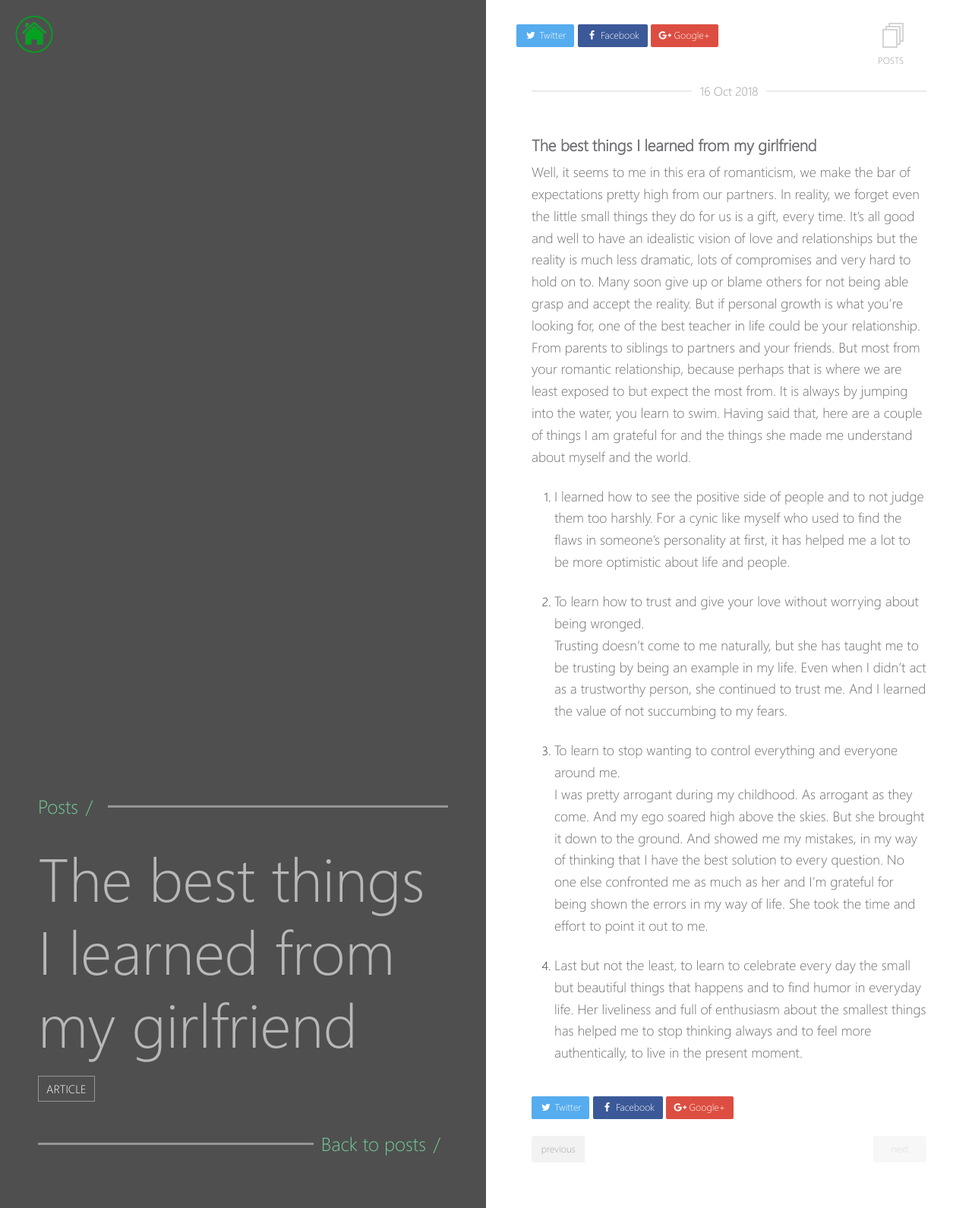
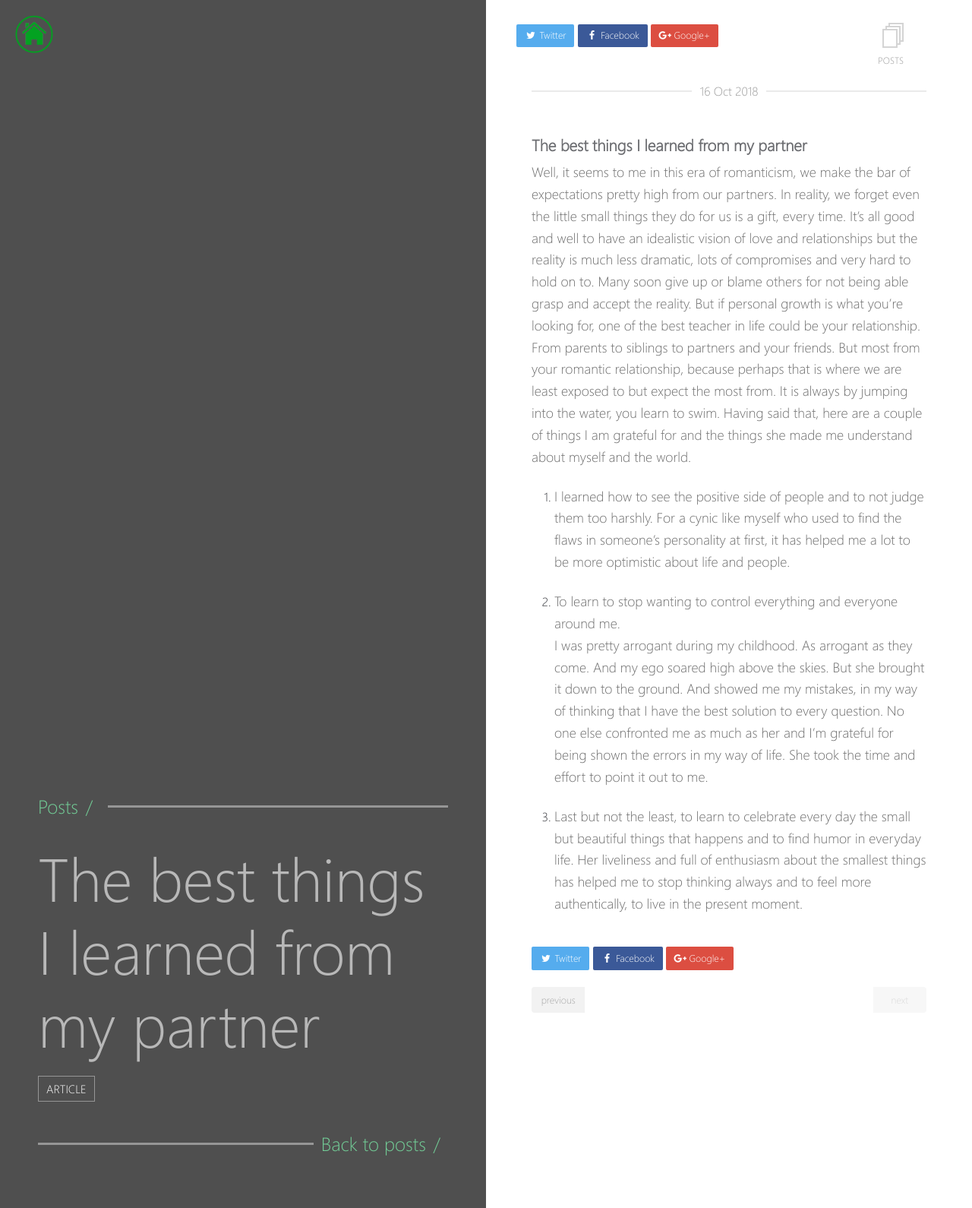
Before and after one commit to maverickamit/blog, a Jekyll site: the page built from _posts/2018-10-16-things_learned.md, in a window 1280 px wide. Shown: the whole page at 76% size. Built offline with Jekyll 4.4.1, drawn with Linux system fonts in a browser that asks for light colours.

Commit message:
edited past article

```diff
--- a/_posts/2018-10-16-things_learned.md
+++ b/_posts/2018-10-16-things_learned.md
@@ -1,22 +1,20 @@
 ---
 layout: post
-title: "The best things I learned from my girlfriend"
+title: "The best things I learned from my partner"
 excerpt: "Well, it seems to me in this era of romanticism, we make the bar of expectations pretty high from our partners."
 image: "images/plant-growth.jpg"
 tags:
   - article
 ---
 
-### The best things I learned from my girlfriend
+### The best things I learned from my partner
 
 Well, it seems to me in this era of romanticism, we make the bar of expectations pretty high from our partners. In reality, we forget even the little small things they do for us is a gift, every time. It's all good and well to have an idealistic vision of love and relationships but the reality is much less dramatic, lots of compromises and very hard to hold on to. Many soon give up or blame others for not being able grasp and accept the reality. But if personal growth is what you're looking for, one of the best teacher in life could be your relationship. From parents to siblings to partners and your friends. But most from your romantic relationship, because perhaps that is where we are least exposed to but expect the most from. It is always by jumping into the water, you learn to swim.
 Having said that, here are a couple of things I am grateful for and the things she made me understand about myself and the world.
+
 1. I learned how to see the positive side of people and to not judge them too harshly. For a cynic like myself who used to find the flaws in someone's personality at first, it has helped me a lot to be more optimistic about life and people.
 
-2. To learn how to trust and give your love without worrying about being wronged.
-Trusting doesn't come to me naturally, but she has taught me to be trusting by being an example in my life. Even when I didn't act as a trustworthy person, she continued to trust me. And I learned the value of not succumbing to my fears.
+2. To learn to stop wanting to control everything and everyone around me.
+   I was pretty arrogant during my childhood. As arrogant as they come. And my ego soared high above the skies. But she brought it down to the ground. And showed me my mistakes, in my way of thinking that I have the best solution to every question. No one else confronted me as much as her and I'm grateful for being shown the errors in my way of life. She took the time and effort to point it out to me.
 
-3. To learn to stop wanting to control everything and everyone around me.
-I was pretty arrogant during my childhood. As arrogant as they come. And my ego soared high above the skies. But she brought it down to the ground. And showed me my mistakes, in my way of thinking that I have the best solution to every question. No one else confronted me as much as her and I'm grateful for being shown the errors in my way of life. She took the time and effort to point it out to me.
-
-4. Last but not the least, to learn to celebrate every day the small but beautiful things that happens and to find humor in everyday life. Her liveliness and full of enthusiasm about the smallest things has helped me to stop thinking always and to feel more authentically, to live in the present moment.
+3. Last but not the least, to learn to celebrate every day the small but beautiful things that happens and to find humor in everyday life. Her liveliness and full of enthusiasm about the smallest things has helped me to stop thinking always and to feel more authentically, to live in the present moment.
```
